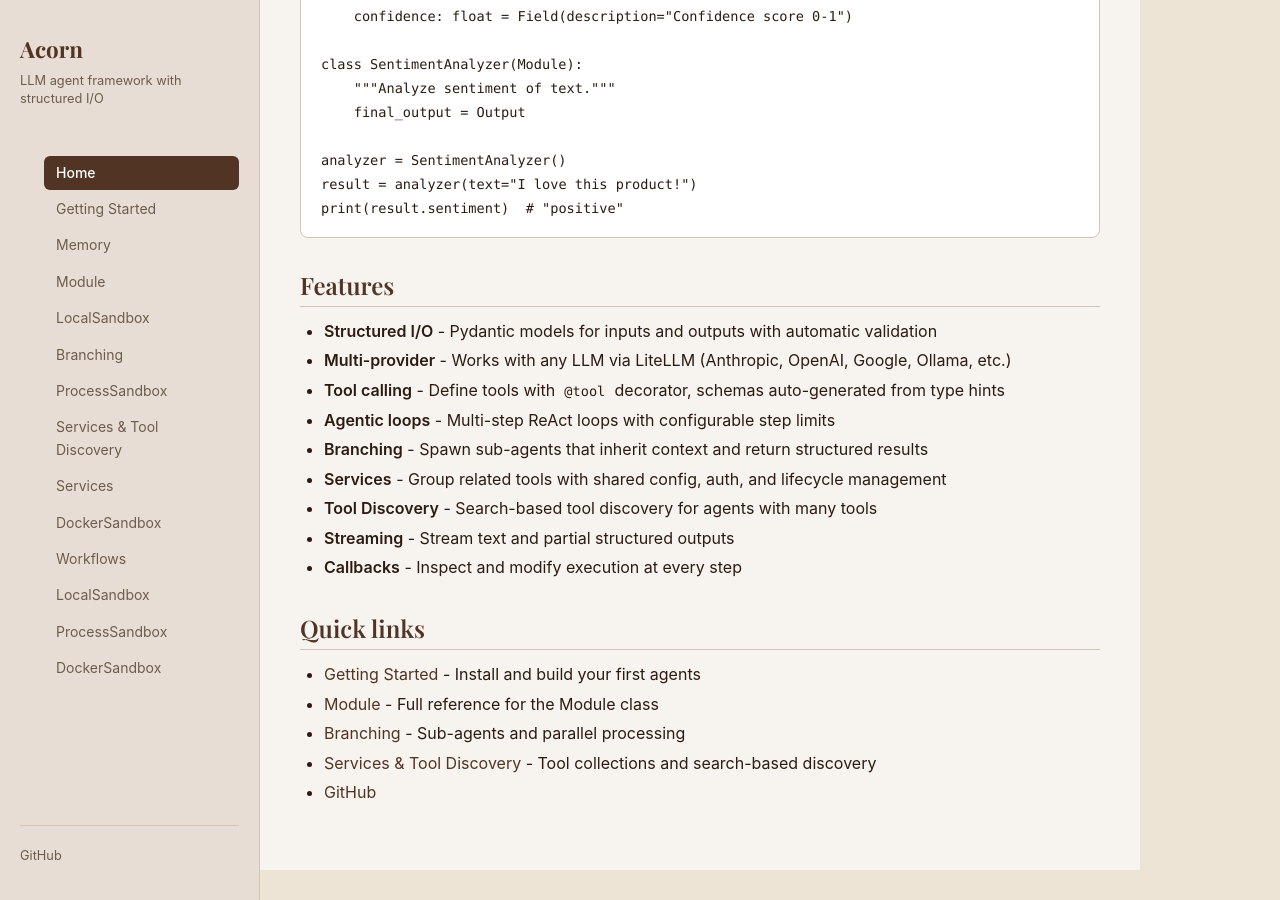
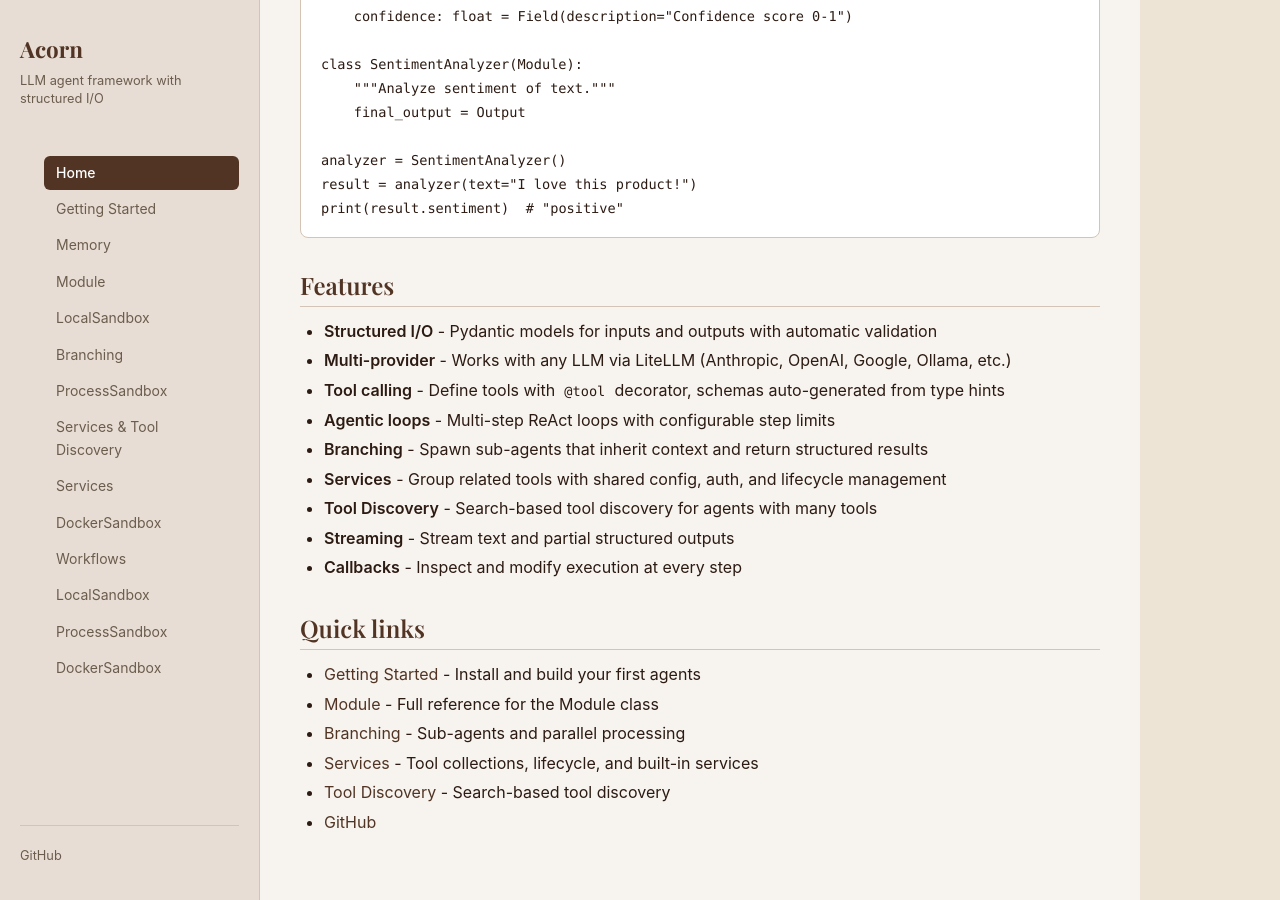
Before and after one commit to askmanu/acorn, a Jekyll site: the page built from docs/index.md, in a window 1280 px wide and 900 px high, scrolled down 544 px. Built offline with Jekyll 4.4.1, drawn with Linux system fonts in a browser that asks for light colours; before the commit the page ends 1414 px from its top, so only the background shows below that.

Commit message:
Update main index to link to services category

```diff
--- a/docs/index.md
+++ b/docs/index.md
@@ -45,5 +45,6 @@ print(result.sentiment)  # "positive"
 - [Getting Started](getting-started) - Install and build your first agents
 - [Module](module) - Full reference for the Module class
 - [Branching](branching) - Sub-agents and parallel processing
-- [Services & Tool Discovery](services) - Tool collections and search-based discovery
+- [Services](services/) - Tool collections, lifecycle, and built-in services
+- [Tool Discovery](services) - Search-based tool discovery
 - [GitHub](https://github.com/askmanu/acorn)
```
